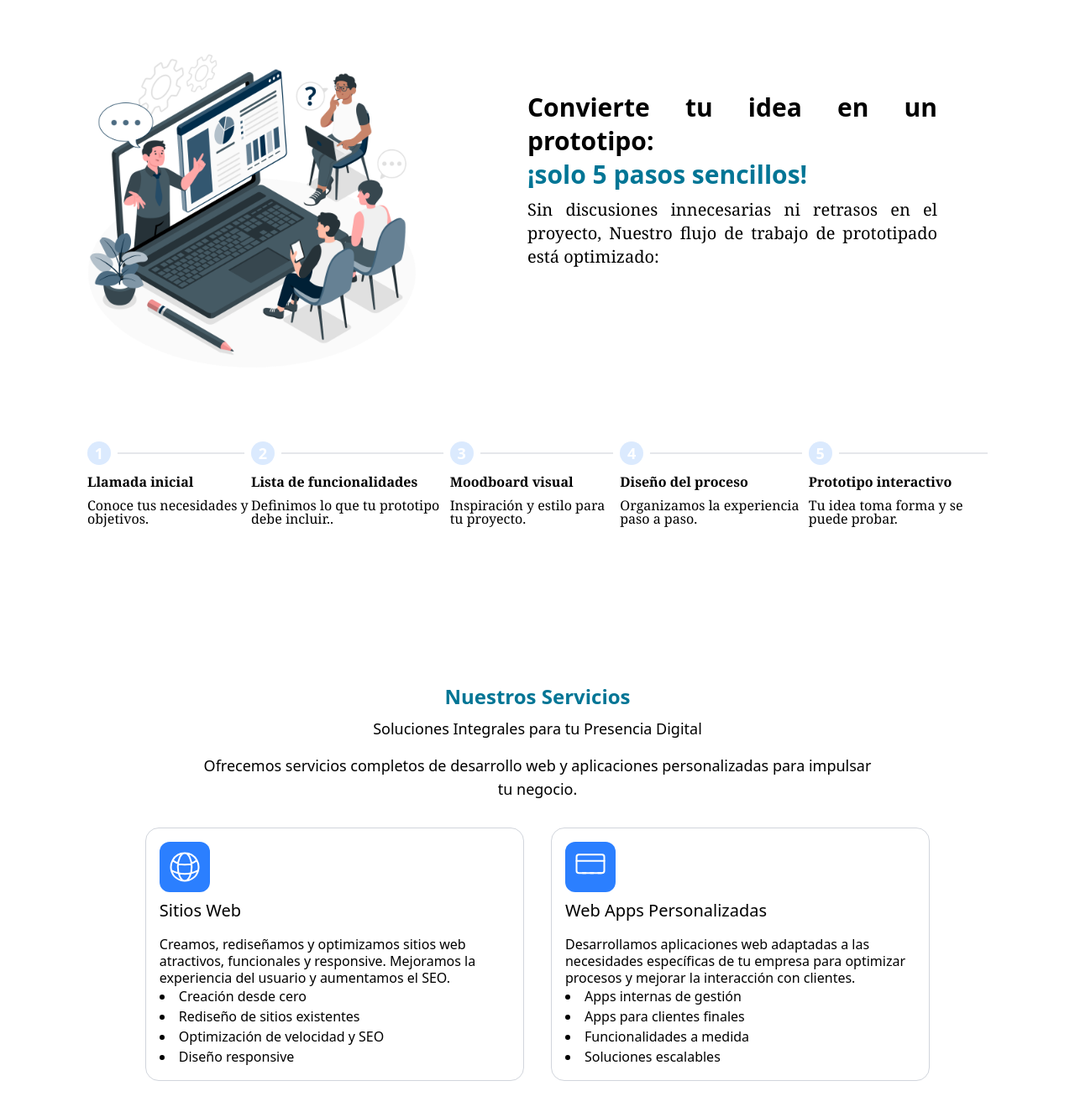
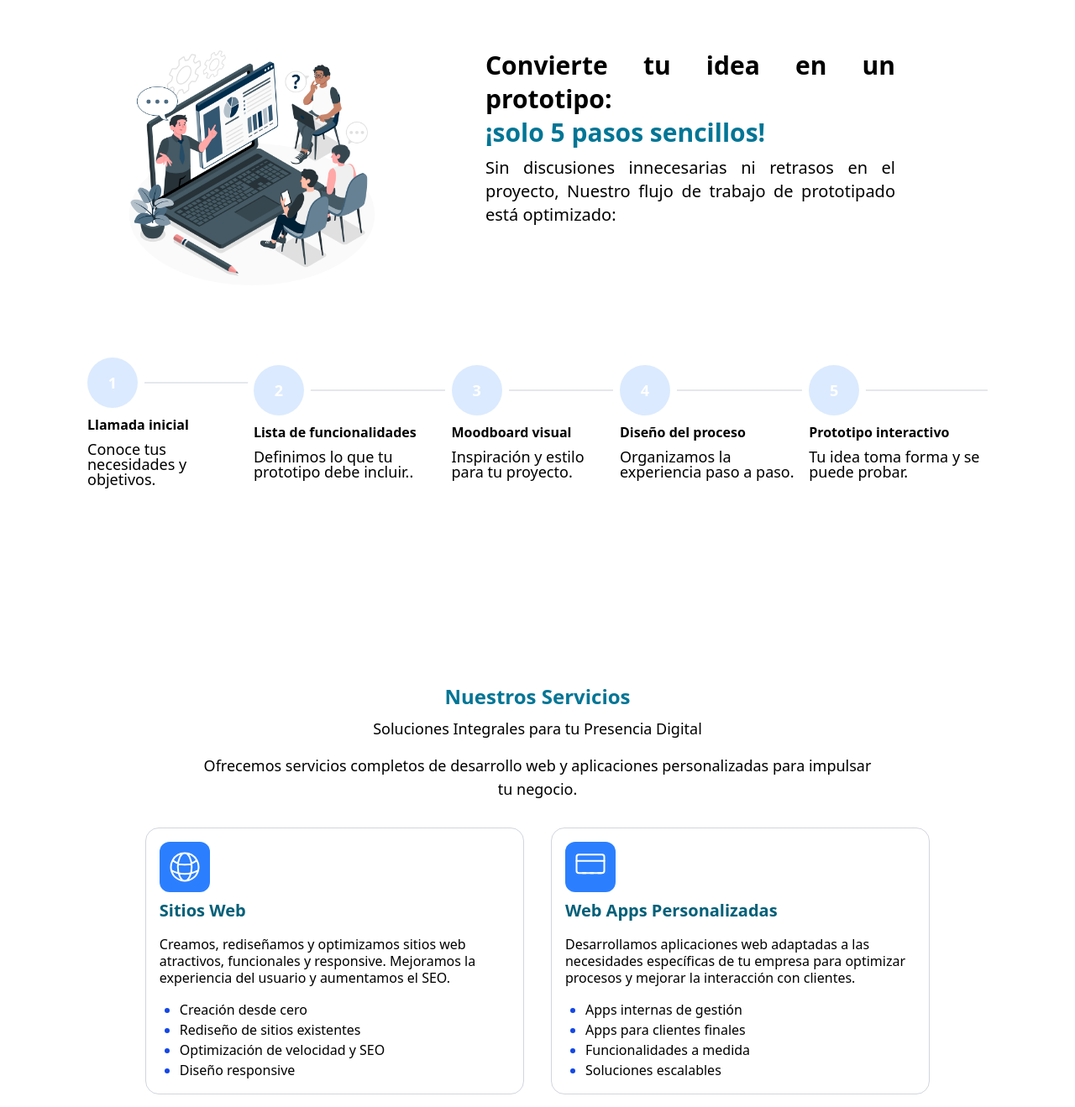
Before and after one commit to johnDev-90/aitera-tech, a Next.js app: page / in a window 1280 px wide. Shown: the part 898-2217 px from the top of the page at 84% size. Built offline with nearby package versions, Linux system fonts and the light colour scheme.

Commit message:
Stye: Fix Servicios section UI

```diff
--- /dev/null
+++ b/src/app/components/data/SolutionsData.ts
@@ -0,0 +1,26 @@
+export const paraghrapText = [
+  {
+    title: "Llamada inicial",
+    textContent: "Conoce tus necesidades y objetivos.",
+  },
+
+  {
+    title: "Lista de funcionalidades",
+    textContent: "Definimos lo que tu prototipo debe incluir..",
+  },
+
+  {
+    title: "Moodboard visual",
+    textContent: "Inspiración y estilo para tu proyecto.",
+  },
+
+  {
+    title: "Diseño del proceso",
+    textContent: "Organizamos la experiencia paso a paso.",
+  },
+
+  {
+    title: "Prototipo interactivo",
+    textContent: "Tu idea toma forma y se puede probar.",
+  },
+];
--- /dev/null
+++ b/src/app/components/data/serviceCardData.ts
@@ -0,0 +1,59 @@
+import ServiceIcon1 from "../ui/svgIcons/ServiceIcon1";
+import WebAppIcon from "../ui/svgIcons/webAppIcon";
+import IntegrationsIcon from "../ui/svgIcons/IntegrationsIcon";
+import OthersIcon from "../ui/svgIcons/OthersIcon";
+import { CardsContentTypes } from "@/app/types/types";
+
+export const cardContent: CardsContentTypes[] = [
+  {
+    logo: ServiceIcon1,
+    CardTitle: "Sitios Web",
+    slogan:
+      "Creamos, rediseñamos y optimizamos sitios web atractivos, funcionales y responsive. Mejoramos la experiencia del usuario y aumentamos el SEO.",
+    list: [
+      "Creación desde cero",
+      "Rediseño de sitios existentes",
+      "Optimización de velocidad y SEO",
+      "Diseño responsive",
+    ],
+  },
+
+  {
+    logo: WebAppIcon,
+    CardTitle: "Web Apps Personalizadas",
+    slogan:
+      "Desarrollamos aplicaciones web adaptadas a las necesidades específicas de tu empresa para optimizar procesos y mejorar la interacción con clientes.",
+    list: [
+      "Apps internas de gestión",
+      "Apps para clientes finales",
+      "Funcionalidades a medida",
+      "Soluciones escalables",
+    ],
+  },
+
+  {
+    logo: IntegrationsIcon,
+    CardTitle: "Integraciones",
+    slogan:
+      "Integramos diferentes herramientas y sistemas a tus plataformas existentes para que todo funcione de manera eficiente y sin complicaciones.",
+    list: [
+      "Facturación electrónica",
+      "Conexión a Shopify",
+      "APIs externas",
+      "Sincronización de sistemas",
+    ],
+  },
+
+  {
+    logo: OthersIcon,
+    CardTitle: "Servicios Adicionales",
+    slogan:
+      "Servicios complementarios para llevar tu proyecto al siguiente nivel y asegurar su éxito en el mercado.",
+    list: [
+      "Diseño gráfico y UX/UI",
+      "Optimización de marketing",
+      "Estrategias de conversión",
+      "Consultoría digital",
+    ],
+  },
+];
--- a/src/app/components/sections/Services.tsx
+++ b/src/app/components/sections/Services.tsx
@@ -1,88 +1,7 @@
-"use client";
-import React, { FunctionComponent } from "react";
 import ServicesCard from "../ui/ServicesCard";
-import { useState } from "react";
-import ServiceIcon1 from "../ui/svgIcons/ServiceIcon1";
-import WebAppIcon from "../ui/svgIcons/webAppIcon";
-import IntegrationsIcon from "../ui/svgIcons/IntegrationsIcon";
-import OthersIcon from "../ui/svgIcons/OthersIcon";
-import { ComponentType } from "react";
-
-export type CardsContentTypes = {
-  logo: ComponentType<any>;
-  CardTitle: string;
-  slogan: string;
-  list: string[];
-};
-
-const cardContent: CardsContentTypes[] = [
-  {
-    logo: ServiceIcon1,
-    CardTitle: "Sitios Web",
-    slogan:
-      "Creamos, rediseñamos y optimizamos sitios web atractivos, funcionales y responsive. Mejoramos la experiencia del usuario y aumentamos el SEO.",
-    list: [
-      "Creación desde cero",
-      "Rediseño de sitios existentes",
-      "Optimización de velocidad y SEO",
-      "Diseño responsive",
-    ],
-  },
-
-  {
-    logo: WebAppIcon,
-    CardTitle: "Web Apps Personalizadas",
-    slogan:
-      "Desarrollamos aplicaciones web adaptadas a las necesidades específicas de tu empresa para optimizar procesos y mejorar la interacción con clientes.",
-    list: [
-      "Apps internas de gestión",
-      "Apps para clientes finales",
-      "Funcionalidades a medida",
-      "Soluciones escalables",
-    ],
-  },
-
-  {
-    logo: IntegrationsIcon,
-    CardTitle: "Integraciones",
-    slogan:
-      "Integramos diferentes herramientas y sistemas a tus plataformas existentes para que todo funcione de manera eficiente y sin complicaciones.",
-    list: [
-      "Facturación electrónica",
-      "Conexión a Shopify",
-      "APIs externas",
-      "Sincronización de sistemas",
-    ],
-  },
-
-  {
-    logo: OthersIcon,
-    CardTitle: "Servicios Adicionales",
-    slogan:
-      "Servicios complementarios para llevar tu proyecto al siguiente nivel y asegurar su éxito en el mercado.",
-    list: [
-      "Diseño gráfico y UX/UI",
-      "Optimización de marketing",
-      "Estrategias de conversión",
-      "Consultoría digital",
-    ],
-  },
-];
+import { cardContent } from "../data/serviceCardData";
 
 const Services = () => {
-  const [isExpanded, setIsExpanded] = useState<boolean>(false);
-
-  const text = `
-
-        Creamos, rediseñamos y optimizamos sitios web para que sean atractivos,
-        funcionales y responsive. Nuestro equipo de expertos en UI/UX y marketing
-        evaluará tu sitio y te mostrará la mejor manera de optimizarlo para mejorar la experiencia del usuario y aumentar el SEO
-
-
-    `;
-
-  const shortText = text.slice(0, 100) + "...";
-
   return (
     <section id="services" className="w-full h-full pt-16 p-8">
       <div className="text-center p-8 text-lg font-light">
--- a/src/app/components/sections/Solutions.tsx
+++ b/src/app/components/sections/Solutions.tsx
@@ -3,33 +3,7 @@
 import React from "react";
 import TimeLine from "../ui/TimeLine";
 import Image from "next/image";
-
-const paraghrapText = [
-  {
-    title: "Llamada inicial",
-    textContent: "Conoce tus necesidades y objetivos.",
-  },
-
-  {
-    title: "Lista de funcionalidades",
-    textContent: "Definimos lo que tu prototipo debe incluir..",
-  },
-
-  {
-    title: "Moodboard visual",
-    textContent: "Inspiración y estilo para tu proyecto.",
-  },
-
-  {
-    title: "Diseño del proceso",
-    textContent: "Organizamos la experiencia paso a paso.",
-  },
-
-  {
-    title: "Prototipo interactivo",
-    textContent: "Tu idea toma forma y se puede probar.",
-  },
-];
+import { paraghrapText } from "../data/SolutionsData";
 
 const Solutions = () => {
   return (
@@ -41,19 +15,19 @@ const Solutions = () => {
         <Image
           src={"/section.png"}
           alt="Device mockup"
-          width={400}
-          height={400}
+          width={300}
+          height={300}
           className="pt-16"
         />
-        <div className="w-[50%] h-full pr-16 text-justify pl-16 font-sans">
-          <h2 className="leading-10 font-bold text-3xl">
+        <div className="w-[50%] h-full pr-16 text-justify pl-16 font-light">
+          <h2 className="leading-10 font-semibold text-3xl">
             Convierte tu idea en un prototipo:
           </h2>
-          <p className="leading-10 text-cyan-700 font-bold text-3xl">
+          <p className="leading-10 text-cyan-700 font-semibold text-3xl">
             ¡solo 5 pasos sencillos!
           </p>
 
-          <p className="leading-7 text-xl font-serif pt-2">
+          <p className="leading-7 text-xl pt-2 font-light">
             Sin discusiones innecesarias ni retrasos en el proyecto, Nuestro
             flujo de trabajo de prototipado está optimizado:
           </p>
--- a/src/app/components/ui/ServicesCard.tsx
+++ b/src/app/components/ui/ServicesCard.tsx
@@ -1,7 +1,5 @@
 import React from "react";
-import ServiceIcon1 from "./svgIcons/ServiceIcon1";
-
-import { CardsContentTypes } from "../sections/Services";
+import { CardsContentTypes } from "@/app/types/types";
 
 type PropsType = {
   item: CardsContentTypes;
@@ -14,12 +12,16 @@ const ServicesCard = ({ item }: PropsType) => {
       <Logo className="size-15 bg-blue-500 p-2 text-white rounded-xl" />
 
       <div className="w-full pt-2 font-light">
-        <h3 className="text-xl">{item.CardTitle}</h3>
+        <h3 className="text-xl font-semibold text-cyan-800">
+          {item.CardTitle}
+        </h3>
         <p className="pt-4 leading-5 w-full">{item.slogan}</p>
 
-        {item.list.map((li, i) => (
-          <li key={i}>{li}</li>
-        ))}
+        <ul className="list-disc marker:text-blue-700 pl-6 pt-4">
+          {item.list.map((li, i) => (
+            <li key={i}>{li}</li>
+          ))}
+        </ul>
       </div>
     </div>
   );
--- a/src/app/components/ui/TimeLine.tsx
+++ b/src/app/components/ui/TimeLine.tsx
@@ -13,7 +13,7 @@ const TimeLine = ({ paraghrapText }: PropsType) => {
           paraghrapText.map((p, index) => (
             <li key={index} className="relative mb-6 sm:mb-0">
               <div className="flex items-center">
-                <div className="z-10 flex items-center justify-center  p-2 w-7 h-7 bg-blue-100 rounded-full ring-0 ring-white dark:bg-cyan-700 sm:ring-8  shrink-0">
+                <div className="z-10 flex items-center justify-center  p-2 w-15 h-15 bg-blue-100 rounded-full ring-0 ring-white dark:bg-cyan-700  sm:ring-8  shrink-0">
                   <span className="text-white font-bold text-lg">
                     {index + 1}
                   </span>
@@ -21,8 +21,8 @@ const TimeLine = ({ paraghrapText }: PropsType) => {
                 <div className="hidden sm:flex w-full bg-gray-200 h-0.5 dark:bg-gray-700"></div>
               </div>
               <div className="pt-2">
-                <h3 className="text-base font-serif font-bold">{p.title}</h3>
-                <p className="font-serif text-base leading-none pt-2">
+                <h3 className="text-base font-semibold">{p.title}</h3>
+                <p className="font-light text-lg leading-none pt-2">
                   {p.textContent}
                 </p>
               </div>
```
Also changed, not shown: src/app/types/types.tsx (+9 -0 lines).
